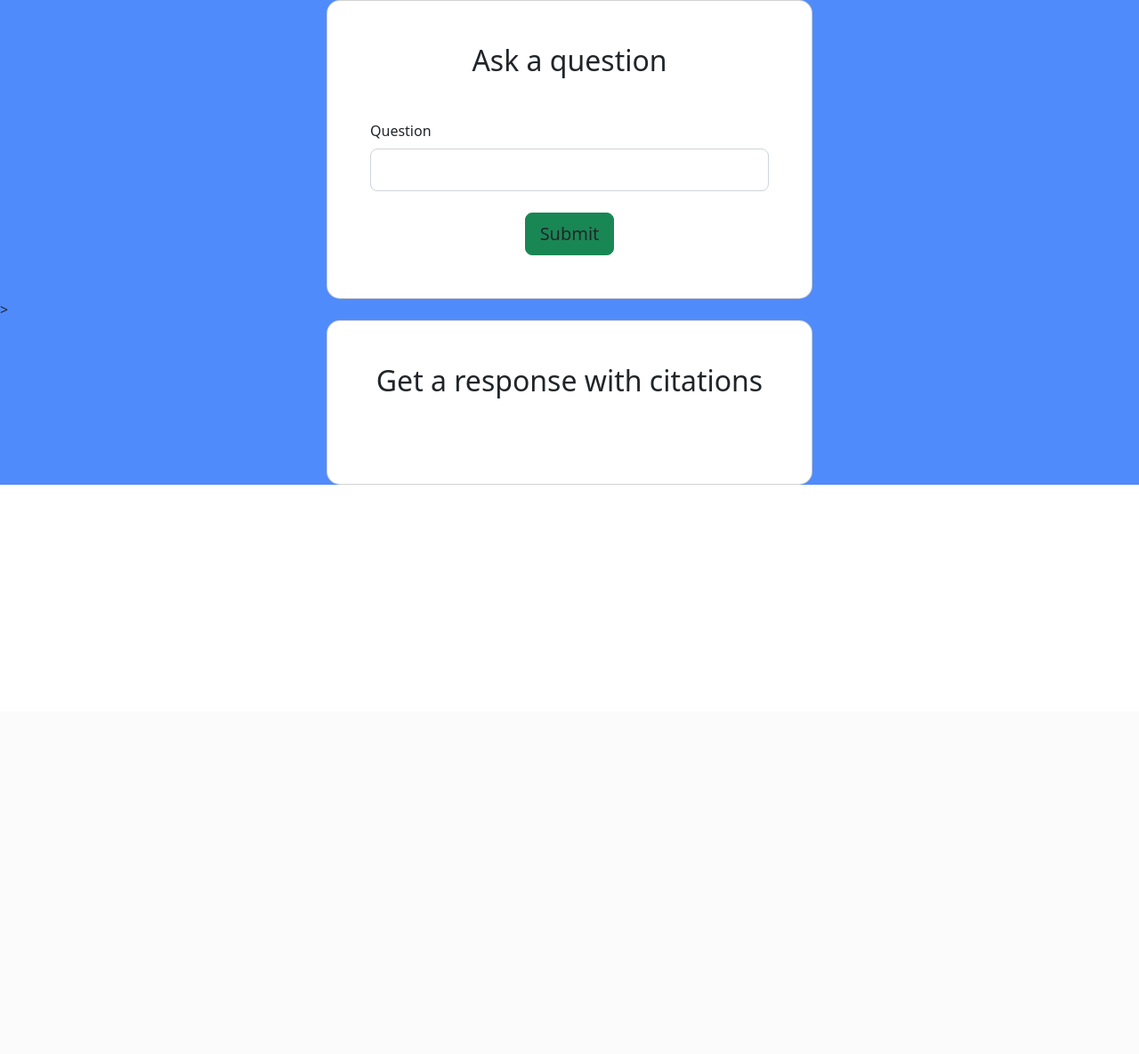
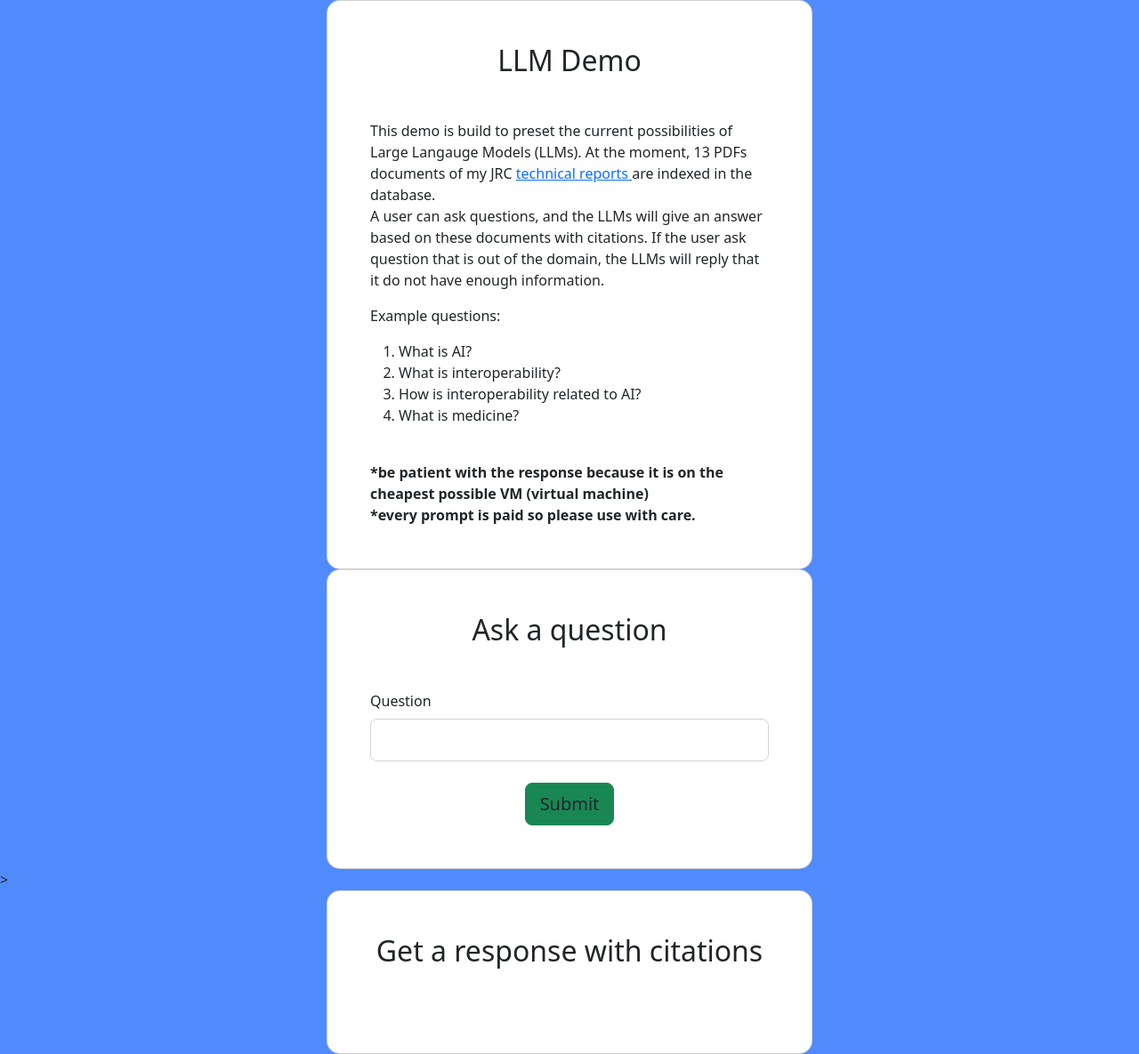
Before and after one commit to deblagoj/LLMs-QA-Citations, a Django app: template qa/templates/question.html in a window 1280 px wide. Shown: the whole page at 89% size. Before the commit the page ends 545 px from the top, so only its background shows below. Run offline with Django 4.2, Linux system fonts and the light colour scheme; the template is opened without the code that fills it, so the values that code supplies are empty.

Commit message:
new version

```diff
--- a/paperQA/settings.py
+++ b/paperQA/settings.py
@@ -122,3 +122,5 @@ STATIC_URL = 'static/'
 # https://docs.djangoproject.com/en/4.1/ref/settings/#default-auto-field
 
 DEFAULT_AUTO_FIELD = 'django.db.models.BigAutoField'
+
+ALLOWED_HOSTS = ['0.0.0.0', 'localhost','*.ondigitalocean.app','*']
--- a/qa/templates/base.html
+++ b/qa/templates/base.html
@@ -4,9 +4,9 @@
 <head>
   <meta charset="utf-8">
   <meta content="width=device-width, initial-scale=1.0" name="viewport">
-  <meta name="description" content="Make your AI motivation letter "/>
+  <meta name="description" content=" "/>
 
-  <title> AI motivation letter</title>
+  <title> AI Q&A with citations</title>
   <meta property="og:title" content="">
   <meta property="og:image" content="">
 
--- a/qa/templates/question.html
+++ b/qa/templates/question.html
@@ -3,7 +3,51 @@
 
 {% block content %}
 
+<section class="vh-150 bg-image" style="background-color: #508bfc;">
+  <div class="mask d-flex align-items-center h-150 gradient-custom-3">
+    <div class="container h-100">
+      <div class="row d-flex justify-content-center align-items-center h-100">
+        <div class="col-12 col-md-9 col-lg-7 col-xl-6">
+          <div class="card" style="border-radius: 15px;">
+            <div class="card-body p-5">
+              <h2 class="text-center mb-5" >LLM Demo</h2>
 
+              This demo is build to preset the current possibilities of Large Langauge Models (LLMs). At the moment, 13 PDFs documents of my JRC
+              <a href="https://publications.jrc.ec.europa.eu/repository/search?filter=CONTRIBUTOR%3Adelipetrev"> technical reports </a>
+               are indexed in the database.
+               <p>
+               A user can ask questions, and the LLMs will give an answer based on these documents with citations.
+               If the user ask question that is out of the domain, the LLMs will reply that it do not have enough information.
+               <p>
+              Example questions:
+              <ol>
+                <li>What is AI?</li>
+                <li>What is interoperability?</li>
+                <li>How is interoperability related to AI?</li>
+                <li>What is medicine? </li>
+              </ol>
+              <br>
+
+              <b> *be patient with the response because it is on the cheapest possible VM (virtual machine) </b>
+              <br>
+              <b>*every prompt is paid so please use with care. </b>
+
+
+
+
+
+
+
+
+
+
+                </div>
+              </div>
+            </div>
+          </div>
+        </div>
+      </div>
+    </section>
 
 
 <section class="vh-150 bg-image" style="background-color: #508bfc;">
--- a/qa/views.py
+++ b/qa/views.py
@@ -4,6 +4,8 @@ from django.http import HttpResponse
 from django.http import HttpResponseRedirect
 from django.shortcuts import render
 from paperqa import Docs
+from django.views.decorators.csrf import csrf_exempt
+
 
 from .forms import QuestionForm
 
@@ -12,14 +14,14 @@ from django.conf import settings
 import os
 import pickle
 import sys
-os.environ["OPENAI_API_KEY"] = "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"
+os.environ["OPENAI_API_KEY"] = "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"
 
 
 # Create your views here.
 def index(request):
     return HttpResponse("Hello, world. You're at the polls index.")
 
-
+@csrf_exempt
 def get_question(request):
     response_text=''
 
```
Also changed, not shown: requirements.txt (added, +37 -0 lines), 4 other files.
